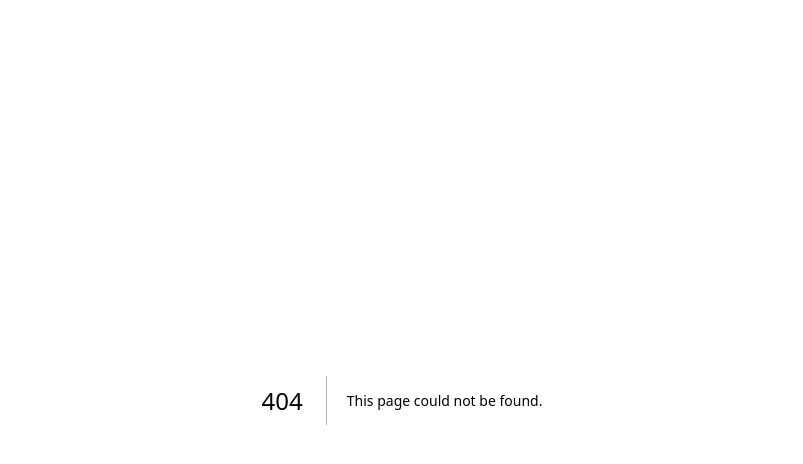
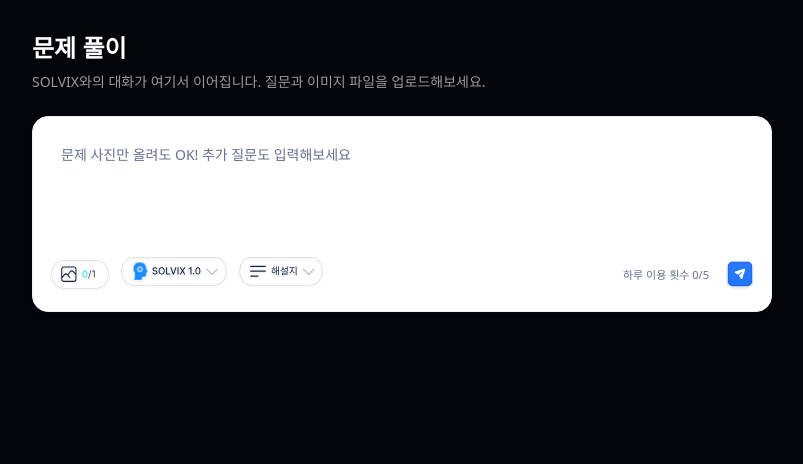
Before and after one commit to JaejinLee-0216/solvix_web_twoway_1, a Next.js app: page /chat in a window 1280 px wide. Before the commit this address had no page. Shown: the top 464 px of the page, without its empty margins (238-1041 px from the left). Built offline with nearby package versions, Linux system fonts and the light colour scheme.

Commit message:
Update chat components and add new chat directory

```diff
--- /dev/null
+++ b/src/app/chat/page.tsx
@@ -0,0 +1,19 @@
+"use client";
+
+import Chatbox from "../components/Chatbox";
+
+export default function ChatPage() {
+  return (
+    <main className="min-h-screen bg-[#03050A] text-white">
+      <section className="max-w-[780px] mx-auto px-5 py-8">
+        <div className="mb-6">
+          <h1 className="text-2xl font-semibold">문제 풀이</h1>
+          <p className="mt-2 text-sm text-white/60">
+            SOLVIX와의 대화가 여기서 이어집니다. 질문과 이미지 파일을 업로드해보세요.
+          </p>
+        </div>
+        <Chatbox variant="mobile" isLoggedIn={true} />
+      </section>
+    </main>
+  );
+}
--- a/src/app/components/Chatbox.tsx
+++ b/src/app/components/Chatbox.tsx
@@ -142,6 +142,11 @@ export default function Chatbox({ onSubmit, onStartConversation, onReset, isLogg
   };
 
   const handleSubmit = async () => {
+    if (variant === "desktop") {
+      window.open("/chat", "_blank");
+      return;
+    }
+
     if (!text && !image) return;
 
     // Check if user is logged in
--- a/src/app/components/mobile/index.tsx
+++ b/src/app/components/mobile/index.tsx
@@ -84,15 +84,8 @@ export default function MobileLandingPlaceholder() {
   const [showMyPage, setShowMyPage] = useState(false);
   const [showAdminPanel, setShowAdminPanel] = useState(false);
 
-  const [showChatWindow, setShowChatWindow] = useState(false);
-
-  const handleChatStart = () => {
-    setShowChatWindow(true);
-  };
-
-  const handleChatReset = () => {
-    setShowChatWindow(false);
-  };
+  const handleChatStart = () => {};
+  const handleChatReset = () => {};
   const handleLoginRequest = () => setShowLoginPopup(true);
 
   const syncLoginState = useCallback((info: any) => {
@@ -191,7 +184,6 @@ export default function MobileLandingPlaceholder() {
           </div>
         </div>
 
-        {!showChatWindow && (
         <div className="mt-7 space-y-3">
           <div className="flex gap-2 flex-wrap">
             {heroBadges.map((badge) => (
@@ -209,20 +201,15 @@ export default function MobileLandingPlaceholder() {
             <br /> 수능 전문가와 AI가 함께 만든 맞춤형 풀이를 경험하세요.
           </p>
         </div>
-        )}
       </header>
 
-      {!showChatWindow && (
-        <>
       {/* Mode selection */}
       <section className="px-5">
         <div className="flex gap-2">
-              {featureModes.map((mode, index) => (
+          {featureModes.map((mode) => (
             <button
               key={mode.label}
-                  className={`flex-1 rounded-xl px-3 py-3 text-sm font-medium transition-colors ${
-                    index === 0 ? "border border-[#3BA7FF] bg-[#0A1625] text-[#CFEAFF]" : "border border-white/10 text-white/40"
-                  }`}
+              className={`flex-1 rounded-xl px-3 py-3 text-sm font-medium transition-colors ${mode.active ? "border border-[#3BA7FF] bg-[#0A1625] text-[#CFEAFF]" : "border border-white/10 text-white/40"}`}
             >
               {mode.label}
             </button>
@@ -240,20 +227,6 @@ export default function MobileLandingPlaceholder() {
           onLoginRequest={handleLoginRequest}
         />
       </section>
-        </>
-      )}
-
-{showChatWindow && (
-  <section className="px-5 mt-8">
-    <Chatbox
-      variant="mobile"
-      isLoggedIn={isLoggedIn}
-      onStartConversation={handleChatStart}
-      onReset={handleChatReset}
-      onLoginRequest={handleLoginRequest}
-    />
-  </section>
-)}
 
       {/* Score card */}
       <section className="px-5 mt-10">
```
Lines whose indentation alone changed are shown as unchanged.
